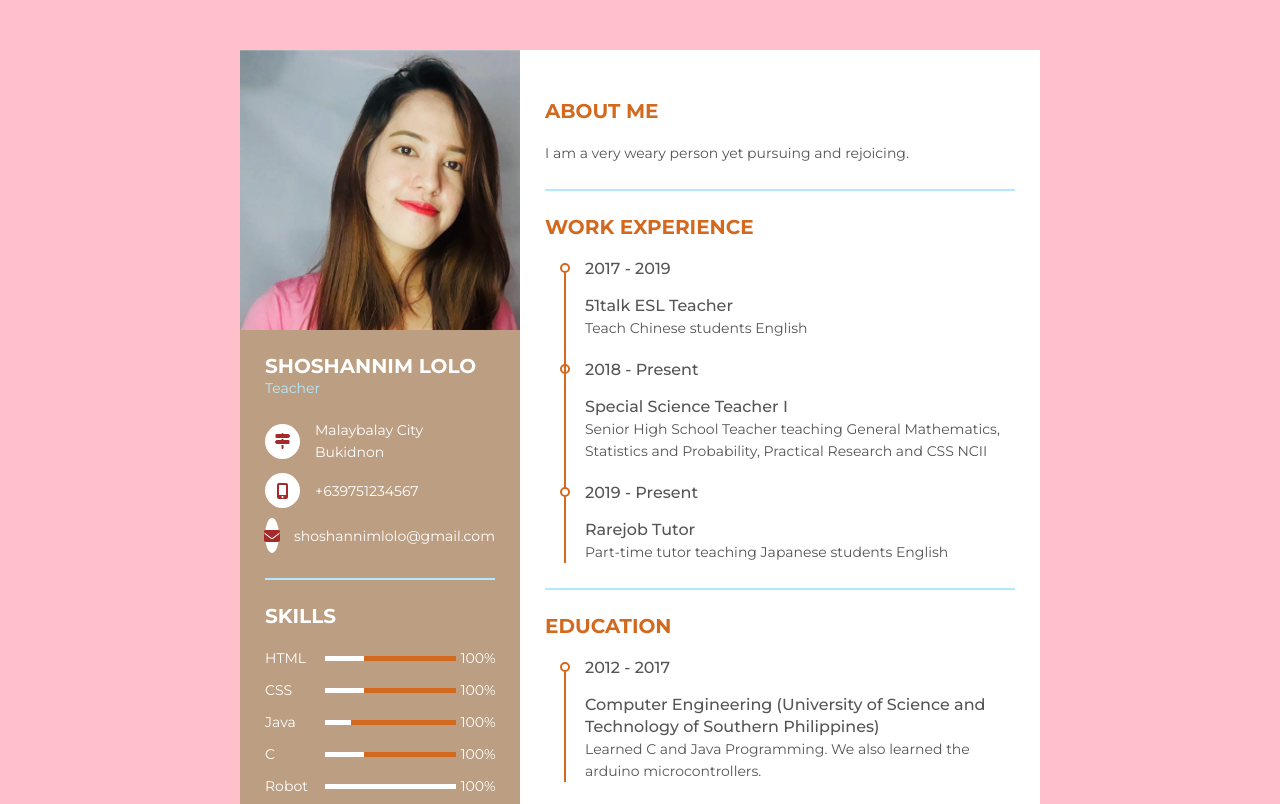
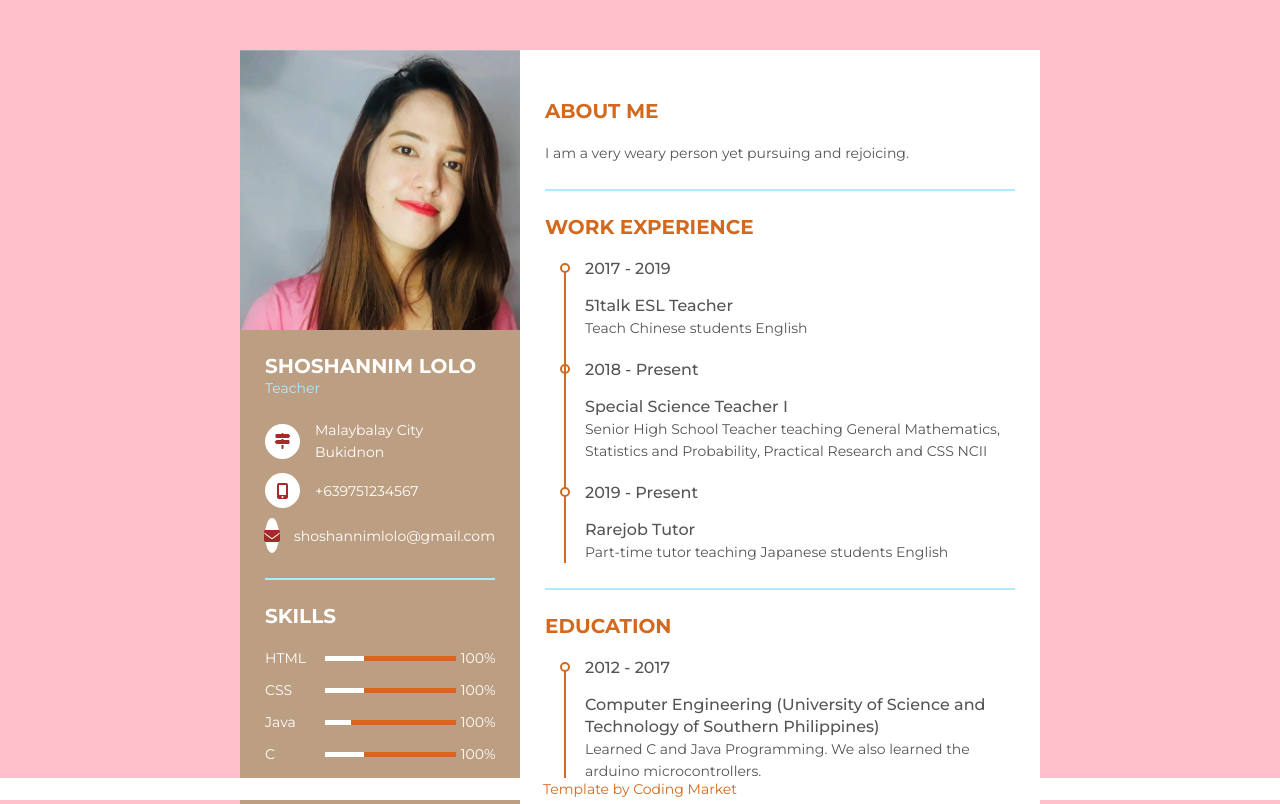
Before and after one commit to shanielou/shanielou.github.io, a plain HTML site: page index.html in a window 1280 px wide. Shown: the top 804 px of the page. Drawn offline with Linux system fonts and the light colour scheme.

Commit message:
footer visible

```diff
--- a/index.html
+++ b/index.html
@@ -209,6 +209,6 @@
   </div>
 </div>
 
-<footer> Template by Coding Market</footer>
+<div class="footer"> Template by Coding Market</div>
 </body>
 </html>
--- a/styles.css
+++ b/styles.css
@@ -232,3 +232,13 @@ body {
 .resume .resume_right .resume_hobby ul li:last-child:before {
   display: none;
 }
+
+.footer {
+  position: fixed;
+  left: 0;
+  bottom: 0;
+  width: 100%;
+  background-color: white;
+  color: #D2691E;
+  text-align: center;
+}
```
